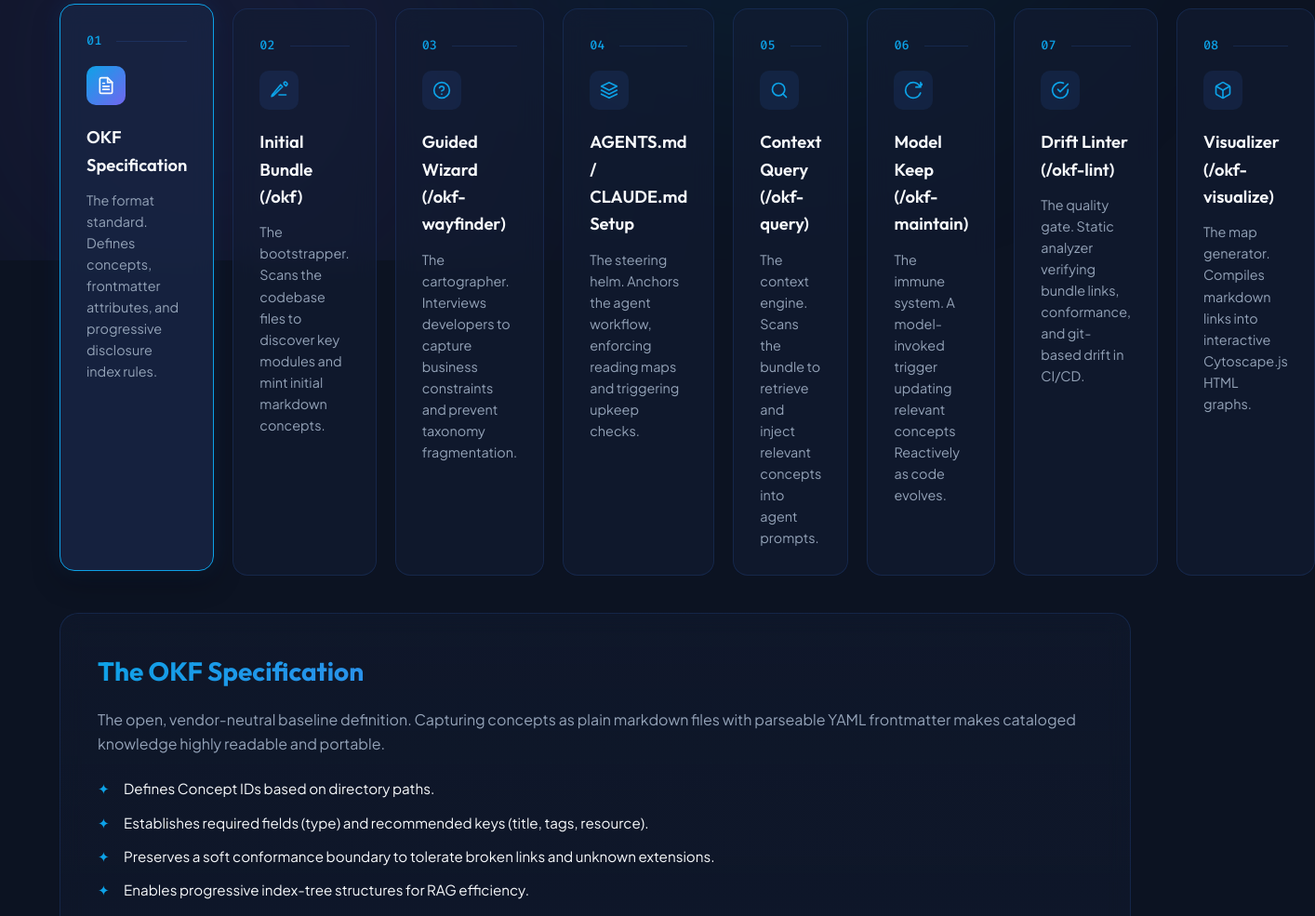
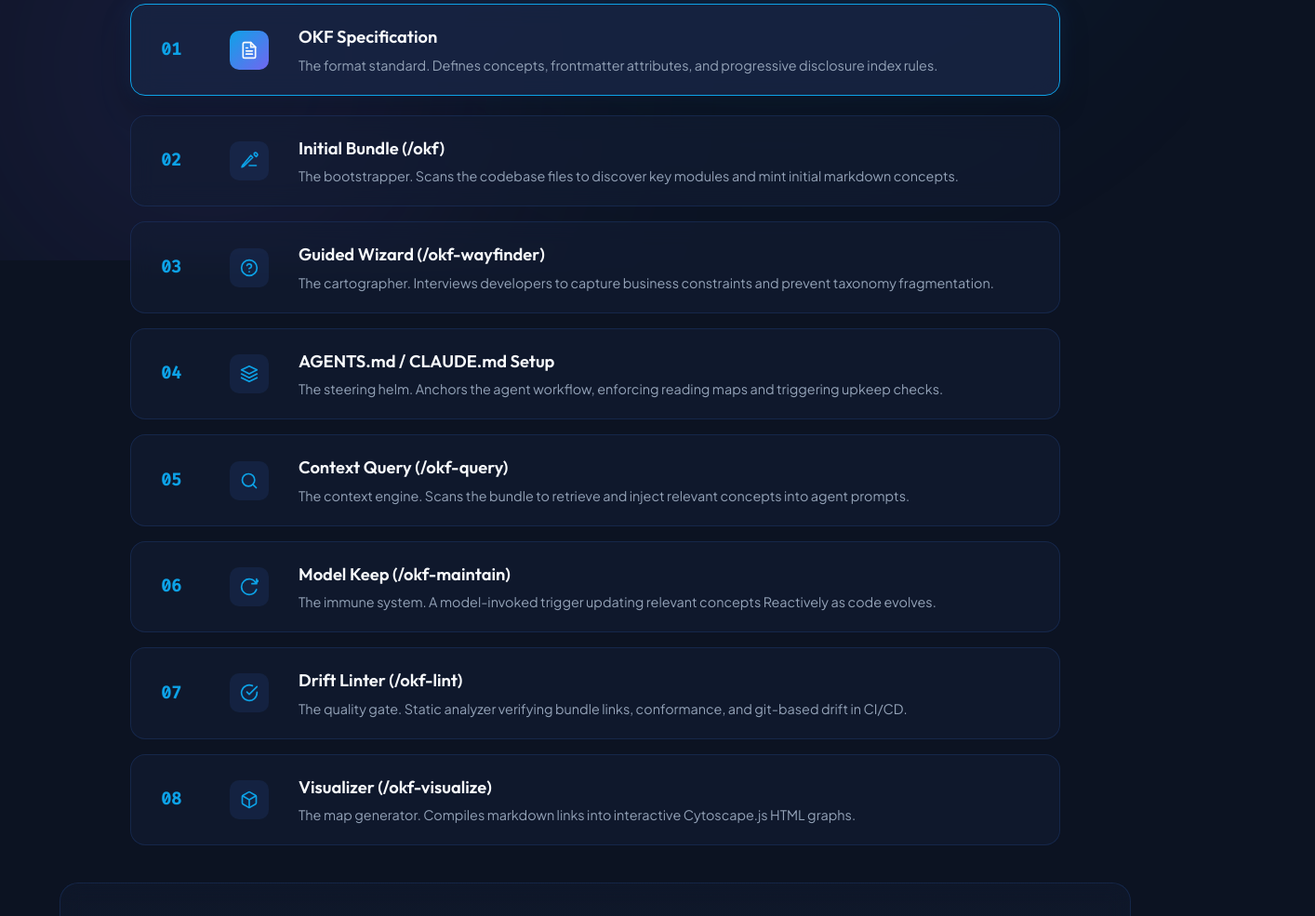
Before and after one commit to eloybar/okf-skills, a plain HTML site: page index.html in a window 1280 px wide. Shown: the part 520-1505 px from the top of the page at 93% size, 1414 px wide, since content can reach past the window. Drawn offline with Linux system fonts and the light colour scheme.

Commit message:
style(playbook): convert pipeline card grid to horizontal timeline list rows

```diff
--- a/index.html
+++ b/index.html
@@ -164,17 +164,12 @@
     }
 
     .pipeline-grid {
-      display: grid;
-      grid-template-columns: repeat(8, 1fr);
-      gap: 1.25rem;
+      display: flex;
+      flex-direction: column;
+      gap: 1rem;
+      max-width: 1000px;
+      margin: 0 auto;
       position: relative;
-    }
-
-    @media (max-width: 968px) {
-      .pipeline-grid {
-        grid-template-columns: 1fr;
-        gap: 2rem;
-      }
     }
 
     .pipeline-card {
@@ -183,17 +178,18 @@
       -webkit-backdrop-filter: blur(12px);
       border: 1px solid var(--border-color);
       border-radius: 16px;
-      padding: 1.75rem;
+      padding: 1.25rem 2rem;
       position: relative;
       cursor: pointer;
       transition: var(--transition-smooth);
-      display: flex;
-      flex-direction: column;
-      height: 100%;
+      display: grid;
+      grid-template-columns: 50px 50px 1fr;
+      align-items: center;
+      gap: 1.5rem;
     }
 
     .pipeline-card:hover {
-      transform: translateY(-5px);
+      transform: translateX(8px);
       background: var(--bg-surface-hover);
       border-color: var(--border-color-hover);
       box-shadow: 0 12px 30px rgba(0, 0, 0, 0.2),
@@ -207,21 +203,11 @@
 
     .card-step {
       font-family: var(--font-mono);
-      font-size: 0.85rem;
+      font-size: 1.15rem;
       color: var(--accent-sky);
-      font-weight: 500;
-      margin-bottom: 1rem;
+      font-weight: 600;
       display: flex;
-      justify-content: space-between;
       align-items: center;
-    }
-
-    .card-step::after {
-      content: '';
-      flex-grow: 1;
-      height: 1px;
-      background: hsla(217, 91%, 60%, 0.15);
-      margin-left: 1rem;
     }
 
     .card-icon {
@@ -232,22 +218,28 @@
       display: flex;
       align-items: center;
       justify-content: center;
-      margin-bottom: 1.25rem;
       color: var(--accent-sky);
       transition: var(--transition-smooth);
+    }
+
+    .card-text {
+      display: flex;
+      flex-direction: column;
+      gap: 0.25rem;
+      text-align: left;
     }
 
     .card-title {
       font-family: var(--font-display);
       font-size: 1.15rem;
       font-weight: 600;
-      margin-bottom: 0.75rem;
+      margin-bottom: 0;
     }
 
     .card-desc {
       font-size: 0.9rem;
       color: var(--text-secondary);
-      flex-grow: 1;
+      margin-bottom: 0;
     }
 
     /* Details Panel */
@@ -821,8 +813,10 @@
           <div class="card-icon">
             <svg xmlns="http://www.w3.org/2000/svg" width="20" height="20" viewBox="0 0 24 24" fill="none" stroke="currentColor" stroke-width="2" stroke-linecap="round" stroke-linejoin="round"><path d="M14 2H6a2 2 0 0 0-2 2v16a2 2 0 0 0 2 2h12a2 2 0 0 0 2-2V8z"></path><polyline points="14 2 14 8 20 8"></polyline><line x1="16" y1="13" x2="8" y2="13"></line><line x1="16" y1="17" x2="8" y2="17"></line><polyline points="10 9 9 9 8 9"></polyline></svg>
           </div>
+          <div class="card-text">
             <h3 class="card-title">OKF Specification</h3>
             <p class="card-desc">The format standard. Defines concepts, frontmatter attributes, and progressive disclosure index rules.</p>
+          </div>
         </label>
 
         <!-- Step 2 -->
@@ -831,8 +825,10 @@
           <div class="card-icon">
             <svg xmlns="http://www.w3.org/2000/svg" width="20" height="20" viewBox="0 0 24 24" fill="none" stroke="currentColor" stroke-width="2" stroke-linecap="round" stroke-linejoin="round"><path d="M4.5 16.5c-1.5 1.26-2 3.4-2 3.4s2.14-.5 3.4-2L16.5 7.5L14 5L4.5 16.5z"></path><path d="M12 18H21"></path><path d="M18.45 2.1a2.25 2.25 0 0 1 3.18 0l.27.27a2.25 2.25 0 0 1 0 3.18L21 6.5L18.45 4z"></path></svg>
           </div>
+          <div class="card-text">
             <h3 class="card-title">Initial Bundle (/okf)</h3>
             <p class="card-desc">The bootstrapper. Scans the codebase files to discover key modules and mint initial markdown concepts.</p>
+          </div>
         </label>
 
         <!-- Step 3 -->
@@ -841,8 +837,10 @@
           <div class="card-icon">
             <svg xmlns="http://www.w3.org/2000/svg" width="20" height="20" viewBox="0 0 24 24" fill="none" stroke="currentColor" stroke-width="2" stroke-linecap="round" stroke-linejoin="round"><circle cx="12" cy="12" r="10"></circle><path d="M9.09 9a3 3 0 0 1 5.83 1c0 2-3 3-3 3"></path><line x1="12" y1="17" x2="12.01" y2="17"></line></svg>
           </div>
+          <div class="card-text">
             <h3 class="card-title">Guided Wizard (/okf-wayfinder)</h3>
             <p class="card-desc">The cartographer. Interviews developers to capture business constraints and prevent taxonomy fragmentation.</p>
+          </div>
         </label>
 
         <!-- Step 4 -->
@@ -851,8 +849,10 @@
           <div class="card-icon">
             <svg xmlns="http://www.w3.org/2000/svg" width="20" height="20" viewBox="0 0 24 24" fill="none" stroke="currentColor" stroke-width="2" stroke-linecap="round" stroke-linejoin="round"><polygon points="12 2 2 7 12 12 22 7 12 2"></polygon><polyline points="2 17 12 22 22 17"></polyline><polyline points="2 12 12 17 22 12"></polyline></svg>
           </div>
+          <div class="card-text">
             <h3 class="card-title">AGENTS.md / CLAUDE.md Setup</h3>
             <p class="card-desc">The steering helm. Anchors the agent workflow, enforcing reading maps and triggering upkeep checks.</p>
+          </div>
         </label>
 
         <!-- Step 5 -->
@@ -861,8 +861,10 @@
           <div class="card-icon">
             <svg xmlns="http://www.w3.org/2000/svg" width="20" height="20" viewBox="0 0 24 24" fill="none" stroke="currentColor" stroke-width="2" stroke-linecap="round" stroke-linejoin="round"><circle cx="11" cy="11" r="8"></circle><line x1="21" y1="21" x2="16.65" y2="16.65"></line></svg>
           </div>
+          <div class="card-text">
             <h3 class="card-title">Context Query (/okf-query)</h3>
             <p class="card-desc">The context engine. Scans the bundle to retrieve and inject relevant concepts into agent prompts.</p>
+          </div>
         </label>
 
         <!-- Step 6 -->
@@ -871,8 +873,10 @@
           <div class="card-icon">
             <svg xmlns="http://www.w3.org/2000/svg" width="20" height="20" viewBox="0 0 24 24" fill="none" stroke="currentColor" stroke-width="2" stroke-linecap="round" stroke-linejoin="round"><path d="M21.5 2v6h-6M21.34 15.57a10 10 0 1 1-.57-8.38l5.67-5.67"></path></svg>
           </div>
+          <div class="card-text">
             <h3 class="card-title">Model Keep (/okf-maintain)</h3>
             <p class="card-desc">The immune system. A model-invoked trigger updating relevant concepts Reactively as code evolves.</p>
+          </div>
         </label>
 
         <!-- Step 7 -->
@@ -881,8 +885,10 @@
           <div class="card-icon">
             <svg xmlns="http://www.w3.org/2000/svg" width="20" height="20" viewBox="0 0 24 24" fill="none" stroke="currentColor" stroke-width="2" stroke-linecap="round" stroke-linejoin="round"><path d="M22 11.08V12a10 10 0 1 1-5.93-9.14"></path><polyline points="22 4 12 14.01 9 11.01"></polyline></svg>
           </div>
+          <div class="card-text">
             <h3 class="card-title">Drift Linter (/okf-lint)</h3>
             <p class="card-desc">The quality gate. Static analyzer verifying bundle links, conformance, and git-based drift in CI/CD.</p>
+          </div>
         </label>
 
         <!-- Step 8 -->
@@ -891,8 +897,10 @@
           <div class="card-icon">
             <svg xmlns="http://www.w3.org/2000/svg" width="20" height="20" viewBox="0 0 24 24" fill="none" stroke="currentColor" stroke-width="2" stroke-linecap="round" stroke-linejoin="round"><path d="M21 16V8a2 2 0 0 0-1-1.73l-7-4a2 2 0 0 0-2 0l-7 4A2 2 0 0 0 3 8v8a2 2 0 0 0 1 1.73l7 4a2 2 0 0 0 2 0l7-4A2 2 0 0 0 21 16z"></path><polyline points="3.27 6.96 12 12.01 20.73 6.96"></polyline><line x1="12" y1="22.08" x2="12" y2="12"></line></svg>
           </div>
+          <div class="card-text">
             <h3 class="card-title">Visualizer (/okf-visualize)</h3>
             <p class="card-desc">The map generator. Compiles markdown links into interactive Cytoscape.js HTML graphs.</p>
+          </div>
         </label>
 
       </div>
```
Lines whose indentation alone changed are shown as unchanged.
